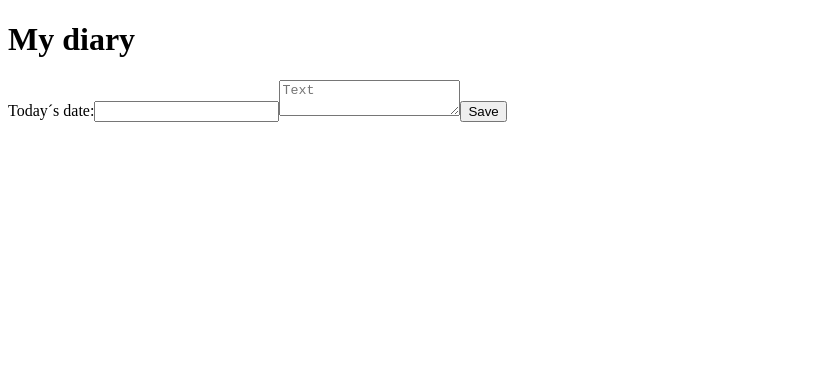
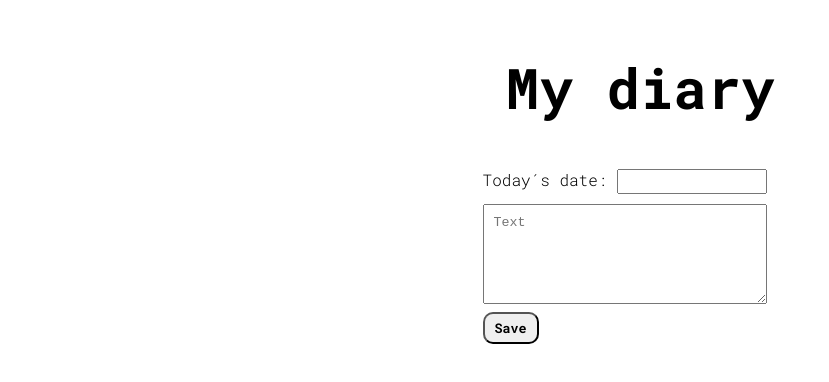
Before and after one commit to issaheim/diary, a plain HTML site: page index.html in a window 1280 px wide. Shown: the whole page, without its empty margins (0-829 px from the left). Drawn offline with Linux system fonts and the light colour scheme.

Commit message:
created function to print diary posts and styled the page

```diff
--- a/index.html
+++ b/index.html
@@ -4,9 +4,13 @@
   <meta charset="UTF-8">
   <meta name="viewport" content="width=device-width, initial-scale=1.0">
   <title>Document</title>
+  <link rel="stylesheet" href="style.css">
+  <link rel="preconnect" href="https://fonts.gstatic.com">
+  <link href="https://fonts.googleapis.com/css2?family=Roboto+Mono:wght@300;700&display=swap" rel="stylesheet">
 </head>
 <body>
 
-  <script src="script.js"></script>
+<script src="script.js"></script>
 </body>
+
 </html>
--- a/script.js
+++ b/script.js
@@ -1,7 +1,3 @@
-const header = document.createElement("header");
-const main = document.createElement("main");
-const writeDiv = document.createElement("div");
-const diaryDiv = document.createElement("div");
 
 const diaryForm = document.createElement('form');
 const dateLabel = document.createElement('label');
@@ -10,24 +6,38 @@ const diaryTextLabel = document.createElement('label');
 const diaryText = document.createElement('textarea');
 const saveBtn = document.createElement('input');
 
+
 // -------------------- HEADER --------------------
+const header = document.createElement("header");
 const diaryTitle = document.createElement("h1");
 diaryTitle.innerHTML = "My diary";
 
 const date = new Date();
 
-
-document.body.appendChild(header);
+document.body.insertAdjacentElement("afterbegin", header);
 header.appendChild(diaryTitle);
 
+
+// -------------------- BODY --------------------
+const main = document.createElement("main");
+const writeDiv = document.createElement("div");
+const diaryDiv = document.createElement("div");
+
+writeDiv.id = "writeDiv";
+diaryDiv.id = "diaryDiv";
+
+document.body.insertAdjacentElement("beforeend", main)
+
+
 // ------------------- DIARYFORM -------------------
-document.body.appendChild(writeDiv);
+main.appendChild(writeDiv);
 writeDiv.innerHTML = '';
 
 diaryForm.setAttribute('onSubmit', 'event.preventDefault()');
 
 dateLabel.setAttribute('for', 'inputDate');
 dateLabel.innerText = 'Today´s date:';
+dateLabel.id = "dateLabel";
 
 inputDate.setAttribute('type', 'text');
 inputDate.setAttribute('name', 'inputDate');
@@ -38,12 +48,15 @@ inputDate.required = true;
 diaryTextLabel.setAttribute('for', 'diaryText');
 
 diaryText.setAttribute('type', 'text');
+// diaryText.setAttribute('rows', "10");
+// diaryText.setAttribute('cols', "35");
 diaryText.setAttribute('name', 'diaryText');
 diaryText.setAttribute('id', 'diaryText');
 diaryText.setAttribute('placeholder', 'Text');
 diaryText.required = true;
 
 saveBtn.setAttribute('type', 'submit');
+saveBtn.id = "saveBtn";
 saveBtn.value = 'Save';
 // saveBtn.addEventListener('click', checkCredentials)
 
@@ -55,6 +68,7 @@ diaryForm.appendChild(saveBtn);
 
 writeDiv.appendChild(diaryForm);
 
+
 // ------------------- Array for posts -------------------
 let diaryPosts = []
 
@@ -62,8 +76,9 @@ if (localStorage.getItem("savedDiaryPosts") == null){
   localStorage.setItem("savedDiaryPosts", JSON.stringify(diaryPosts));
   console.log("array finns ej");
 }
+
+
 // ---------------------- Save posts ----------------------
-
 function savePost(inputDate, diaryText){
   let localDiaryPost = JSON.parse(localStorage.getItem("savedDiaryPosts"))
   let post = {date: inputDate, text: diaryText}
@@ -73,23 +88,36 @@ function savePost(inputDate, diaryText){
   localStorage.setItem("savedDiaryPosts", JSON.stringify(localDiaryPost));
 }
 
+
 // --------------------- saveBtn ---------------------
 saveBtn.addEventListener("click", function(){
   console.log(diaryPosts);
   savePost(inputDate.value, diaryText.value)
+  inputDate.innerHTML = '';
+  diaryText.innerHTML = '';
 
   printDiary();
 });
 
 
 // -------------------- Print diary --------------------
+main.appendChild(diaryDiv);
+let diaryPostList = document.createElement("ul");
+diaryDiv.appendChild(diaryPostList);
+
 function printDiary(){
-  let localDiaryPost = JSON.parse(localStorage.getItem("savedDiaryPosts"))
+  let localDiaryPost = JSON.parse(localStorage.getItem("savedDiaryPosts"));
+
+  diaryPostList.innerHTML = "";
 
   for (post in localDiaryPost){
     console.log(localDiaryPost[post].date);
     console.log(localDiaryPost[post].text);
+
+    diaryPostList.insertAdjacentHTML("afterbegin",`<li id="savedDiaryPost"><h2>${localDiaryPost[post].date}</h2> <p>${localDiaryPost[post].text}</p></li>`);
   }
 }
 
 printDiary();
+
+console.log(localDiaryPost[post].date);
--- a/style.css
+++ b/style.css
@@ -0,0 +1,83 @@
+*{
+  margin: 0;
+  padding: 0;
+  box-sizing: border-box;
+}
+
+body{
+  width: 100vw;
+  height: 100vh;
+  padding: 50px;
+  display: flex;
+  flex-direction: column;
+  align-items: center;
+  font-family: 'Roboto Mono', monospace;
+  font-weight: 300;
+}
+
+h1{
+  font-size: 3.5rem;
+  font-weight: 700;
+  margin-bottom: 45px;
+}
+
+
+main{
+  width: 100%;
+}
+
+#writeDiv{
+  display: flex;
+  flex-direction: column;
+  font-family: 'Roboto Mono', monospace;
+  font-weight: 300;
+  font-size: 1rem;
+}
+#inputDate{
+  max-width: 150px;
+  padding: 3px;
+  margin-bottom: 10px;
+}
+#dateLabel{
+  margin-right: 10px;
+}
+#diaryText{
+  display: block;
+  width: 100%;
+  height: 100px;
+  padding: 10px;
+  margin-bottom: 8px;
+}
+#saveBtn{
+  padding: 5px 10px;
+  margin-bottom: 25px;
+  border-radius: 10px;
+  font-family: 'Roboto Mono', monospace;
+  font-weight: 700;
+}
+
+#savedDiaryPost{
+  max-width: 600px;
+  padding: 10px;
+  border: 0.3px solid black;
+  border-top: 0;
+}
+ul{
+  list-style-type: none;
+  width: 100%;
+  border-top: 1px solid black;
+}
+li{
+  border-top: 0;
+}
+
+@media only screen and (min-width: 700px){
+  main{
+    display: flex;
+    justify-content: center;
+  }
+
+  #writeDiv{
+    margin-right: 30px;
+  }
+}
```
